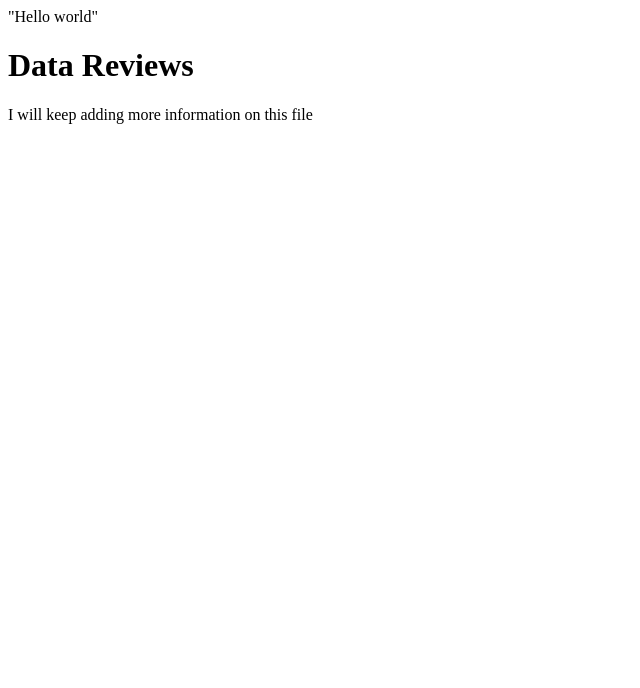
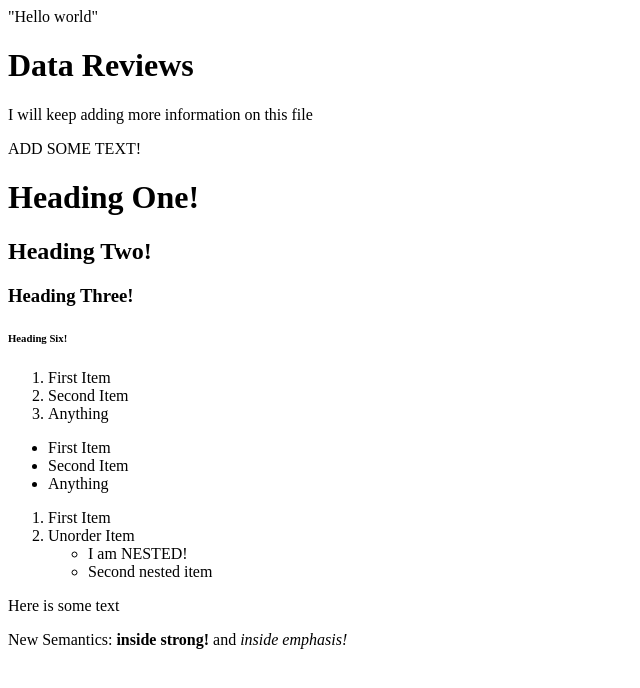
Before and after one commit to hector323/data_reviews, a plain HTML site: page index.html in a window 1280 px wide. Shown: the whole page, without its empty margins (0-640 px from the left). Drawn offline with Linux system fonts and the light colour scheme.

Commit message:
added basic html

```diff
--- a/index.html
+++ b/index.html
@@ -3,3 +3,49 @@
 <h1>Data Reviews</h1>
 
 <p>I will keep adding more information on this file</p>
+
+
+
+<!DOCTYPE html>
+<html lang='en' dir='ltr'>
+
+  <head>
+    <meta charset='utf-8'>
+    <title>THIS IS THE TITLE!</title>
+    </head>
+
+  <body>
+    ADD SOME TEXT!
+  </body>
+    <h1>Heading One!</h1>
+    <h2>Heading Two!</h2>
+    <h3>Heading Three!</h3>
+    <h6>Heading Six!</h6>
+
+      <ol>
+        <li>First Item</li>
+        <li>Second Item</li>
+        <li>Anything</li>
+      </ol>
+
+       <ul>
+        <li>First Item</li>
+        <li>Second Item</li>
+        <li>Anything</li>
+      </ul>
+
+      <ol>
+        <li>First Item</li>
+        <li>Unorder Item</li>
+        <ul>
+        <li>I am NESTED!</li>
+        <li>Second nested item</li>
+      </ul>
+      </ol>
+
+
+  <p>Here is some text</p>
+
+  <p>New Semantics: <strong>inside strong!</strong> and <em>inside emphasis!<em>
+
+</html>
```
